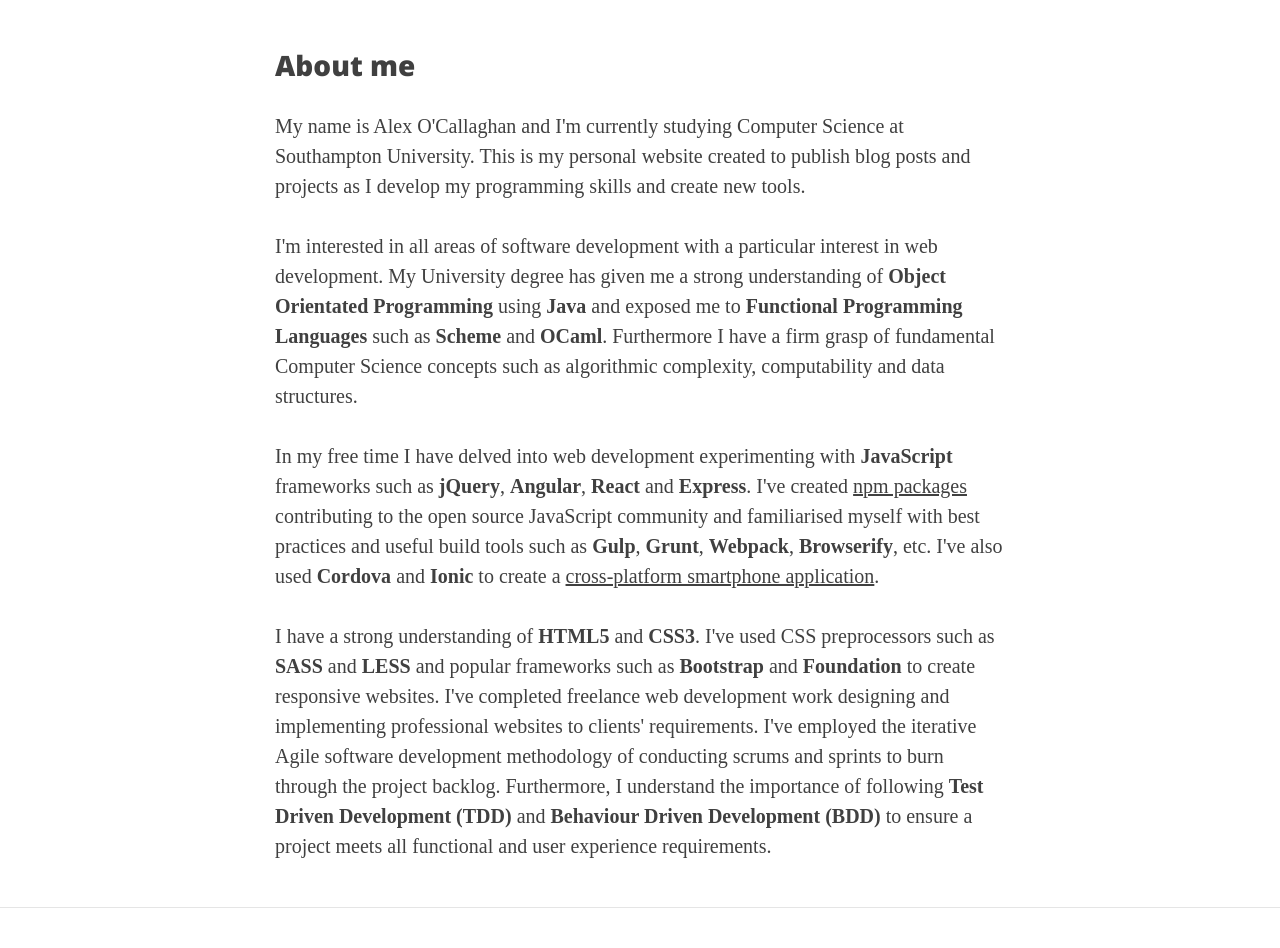
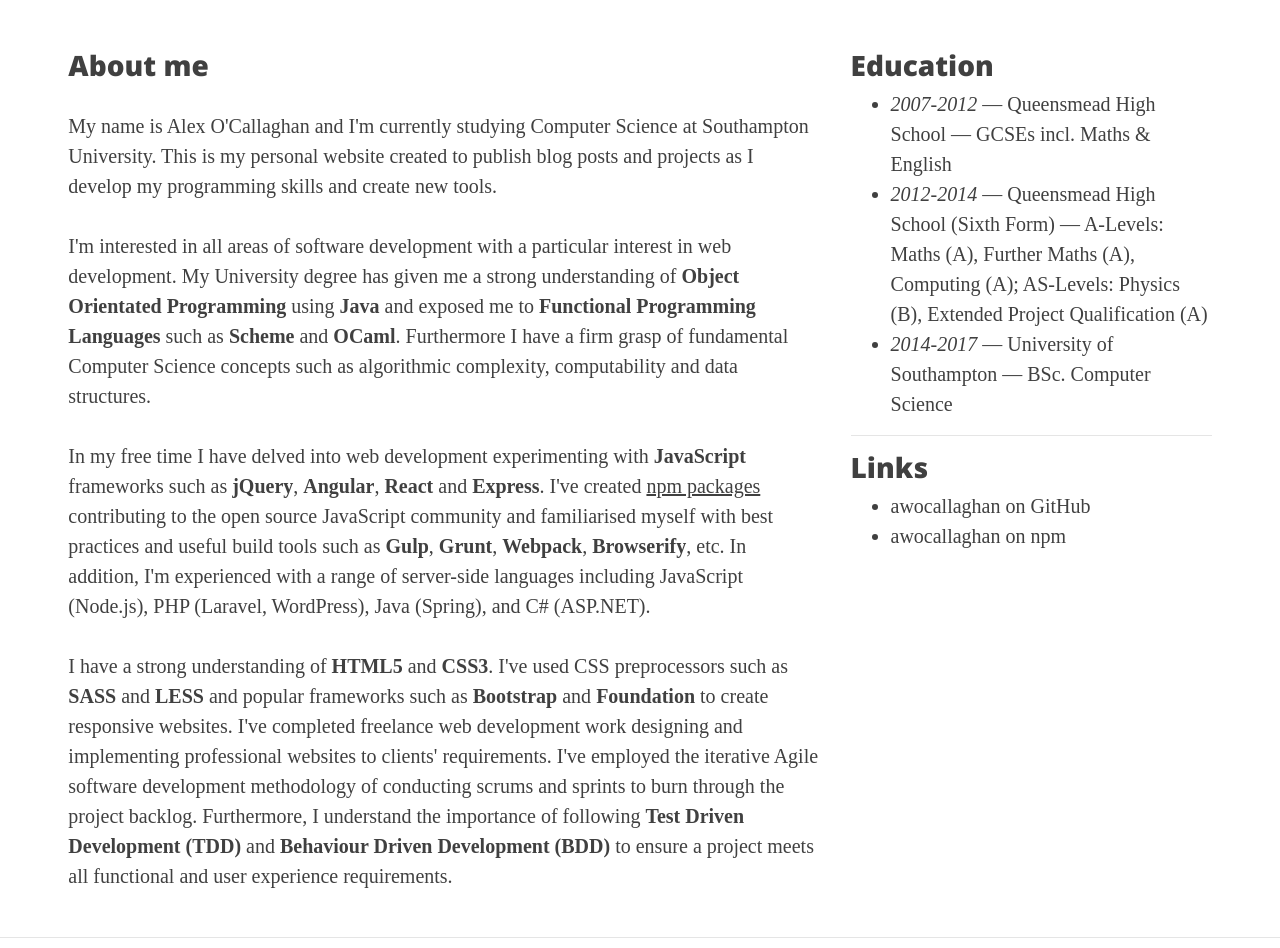
Before and after one commit to awocallaghan/no-async-css, a Jekyll site: the page built from about.html, in a window 1280 px wide and 1400 px high. Shown: the part 452-1400 px from the top of the window. Built offline with Jekyll 4.4.1, drawn with Linux system fonts in a browser that asks for light colours; some web fonts are replaced.

Commit message:
Updated about page, added final yr project

```diff
--- a/_includes/post/post-summary.html
+++ b/_includes/post/post-summary.html
@@ -2,7 +2,7 @@
   {% if post.header-img %}
   <div class="row">
     <div class="col-4">
-      <img class="img-fluid" src="{{ post.header-img | prepend: site.baseurl }}" alt="{{ post.title }}" />
+      <img class="img-fluid" src="/{{ post.header-img | prepend: site.baseurl }}" alt="{{ post.title }}" />
     </div>
     <div class="col-8">
   {% else %}
--- a/_layouts/page.html
+++ b/_layouts/page.html
@@ -32,9 +32,9 @@
 
 <!-- Main Content -->
 {% if layout.type == 'post' %}<article>{% endif %}
-<div id="content" class="container">
+<div id="content" class="container-fluid">
 	<div class="row justify-content-center">
-		<div class="col-lg-8 col-lg-offset-2 col-md-10 col-md-offset-1">
+    <div class="col-lg-offset-2 col-md-11 col-md-offset-1">
       {{ content }}
 		</div>
 	</div>
--- a/about.html
+++ b/about.html
@@ -4,15 +4,14 @@
 description: "A bit about myself"
 header-img: "img/wood-coffee-iphone-notebook.jpg"
 ---
-
+<div class="row">
+  <div class="col-12 col-md-8">
     <h3>About me</h3>
-
     <p>
       My name is Alex O'Callaghan and I'm currently studying Computer Science at
       Southampton University. This is my personal website created to publish blog
       posts and projects as I develop my programming skills and create new tools.
     </p>
-
     <p>
       I'm interested in all areas of software development with a particular interest
       in web development. My University degree has given me a strong understanding of
@@ -22,7 +21,6 @@
       grasp of fundamental Computer Science concepts such as algorithmic complexity,
       computability and data structures.
     </p>
-
     <p>
       In my free time I have delved into web development experimenting with
       <strong>JavaScript</strong> frameworks such as <strong>jQuery</strong>,
@@ -31,12 +29,8 @@
       <a href="https://www.npmjs.com/~awocallaghan" target="_blank">npm packages</a>
       contributing to the open source JavaScript community and familiarised myself
       with best practices and useful build tools such as <strong>Gulp</strong>,
-  <strong>Grunt</strong>, <strong>Webpack</strong>, <strong>Browserify</strong>, etc.
-  I've also used <strong>Cordova</strong> and
-  <strong>Ionic</strong> to create a
-  <a href="https://github.com/awocallaghan/todo-ionic" target="_blank">cross-platform smartphone application</a>.
+      <strong>Grunt</strong>, <strong>Webpack</strong>, <strong>Browserify</strong>, etc. In addition, I'm experienced with a range of server-side languages including JavaScript (Node.js), PHP (Laravel, WordPress), Java (Spring), and C# (ASP.NET).
     </p>
-
     <p>
       I have a strong understanding of <strong>HTML5</strong> and <strong>CSS3</strong>.
       I've used CSS preprocessors such as <strong>SASS</strong> and <strong>LESS</strong>
@@ -49,3 +43,19 @@
       and <strong>Behaviour Driven Development (BDD)</strong> to ensure a project
       meets all functional and user experience requirements.
     </p>
+  </div>
+  <div class="col-12 col-md-4">
+    <h3>Education</h3>
+    <ul>
+      <li><em>2007-2012</em> &mdash; Queensmead High School &mdash; GCSEs incl. Maths &amp; English</li>
+      <li><em>2012-2014</em> &mdash; Queensmead High School (Sixth Form) &mdash; A-Levels: Maths (A), Further Maths (A), Computing (A); AS-Levels: Physics (B), Extended Project Qualification (A)</li>
+      <li><em>2014-2017</em> &mdash; University of Southampton &mdash; BSc. Computer Science</li>
+    </ul>
+    <hr />
+    <h3>Links</h3>
+    <ul>
+      <li><a href="https://github.com/awocallaghan" target="_blank">awocallaghan on GitHub</a></li>
+      <li><a href="https://www.npmjs.com/~awocallaghan" target="_blank">awocallaghan on npm</a></li>
+    </ul>
+  </div>
+</div>
```
Also changed, not shown: _projects/student-video-analytics.md (added, +23 -0 lines). Lines whose indentation alone changed are shown as unchanged.
